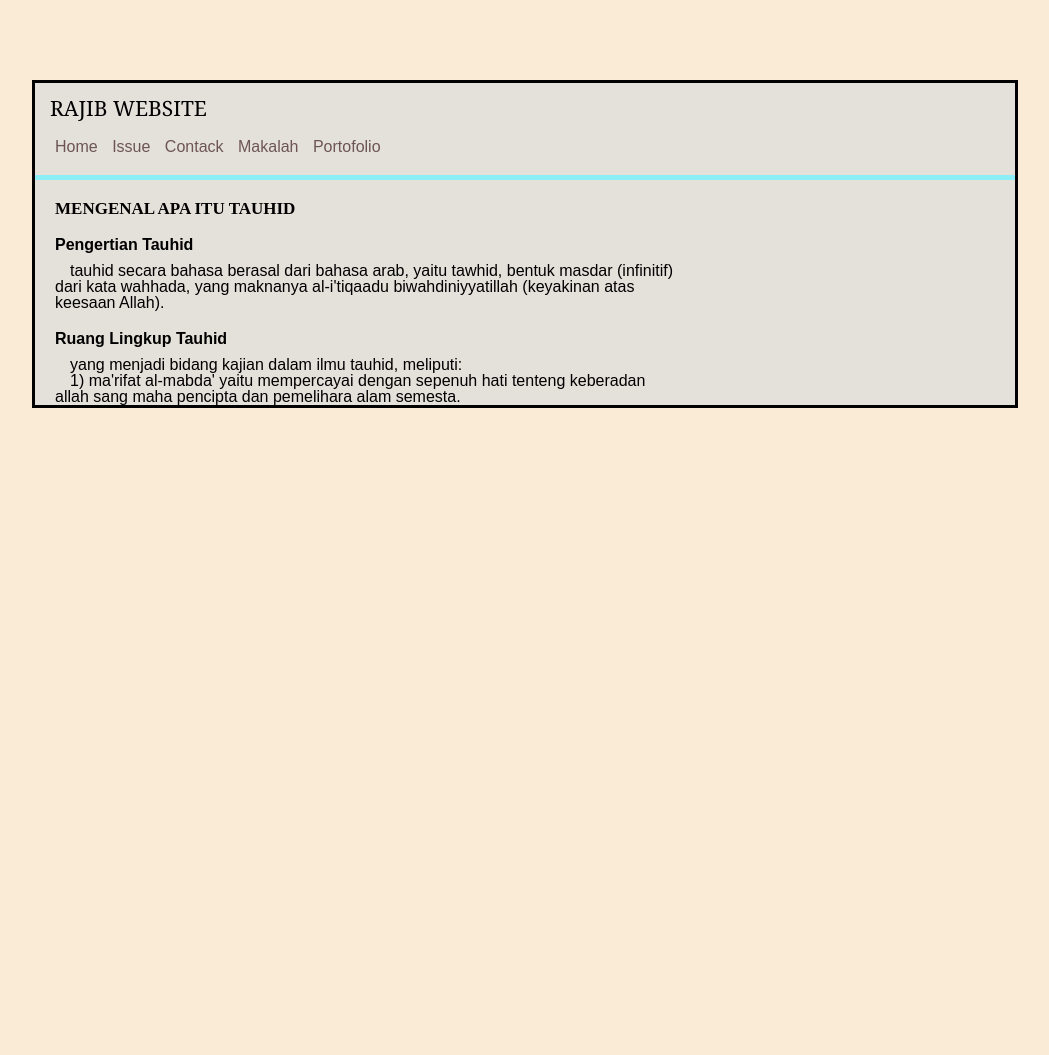
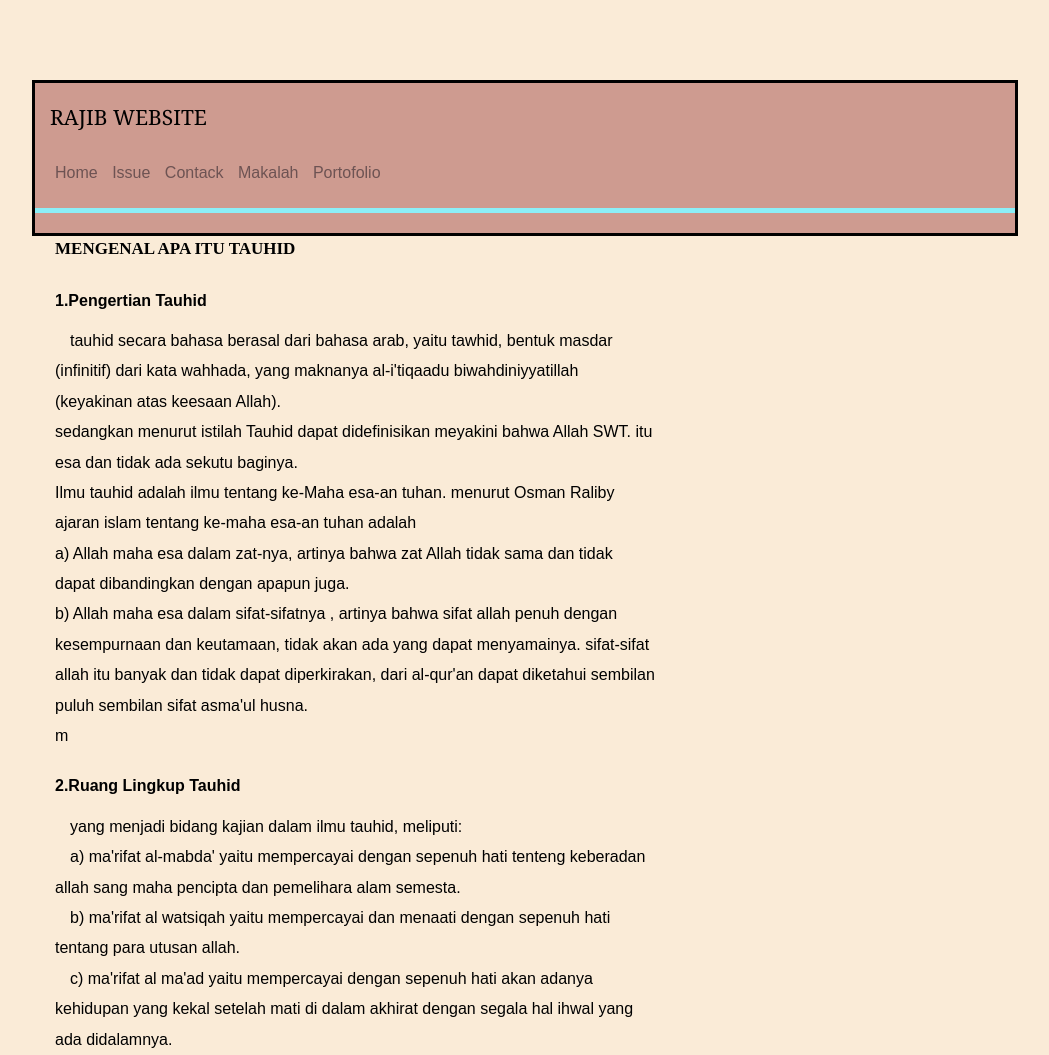
Before and after one commit to RAJIBPROGRAMMING/latihan-remote-git, a plain HTML site: page index.html in a window 1280 px wide. Shown: the whole page, without its empty margins (115-1164 px from the left). Before the commit the page ends 800 px from the top, so only its background shows below. Drawn offline with Linux system fonts and the light colour scheme.

Commit message:
menambahkan paragraf

```diff
--- a/index.html
+++ b/index.html
@@ -28,16 +28,28 @@
             <div class="main">
                 <h3>mengenal apa itu tauhid</h3>
                 <dl>
-                    <dt>pengertian tauhid</dt>
-                    <dd>tauhid secara bahasa berasal dari bahasa arab, yaitu tawhid, bentuk masdar (infinitif) dari kata wahhada, yang maknanya al-i'tiqaadu biwahdiniyyatillah (keyakinan atas keesaan Allah).
-                    <dt>ruang lingkup tauhid</dt>
+                    <dt>1.pengertian tauhid</dt>
+                    <dd>tauhid secara bahasa berasal dari bahasa arab, yaitu tawhid, bentuk masdar (infinitif) dari kata wahhada, yang maknanya al-i'tiqaadu biwahdiniyyatillah (keyakinan atas keesaan Allah).</dd>
+                    <p>sedangkan menurut istilah Tauhid dapat didefinisikan meyakini bahwa Allah SWT. itu esa dan tidak ada sekutu baginya.</p>
+                    <p>Ilmu tauhid adalah ilmu tentang ke-Maha esa-an tuhan. menurut Osman Raliby ajaran islam tentang ke-maha esa-an tuhan adalah</p>
+                    <ol>
+                        <li>a) Allah maha esa dalam zat-nya, artinya bahwa zat Allah tidak sama dan tidak dapat dibandingkan dengan apapun juga.</li>
+                        <li>b) Allah maha esa dalam sifat-sifatnya , artinya bahwa sifat allah penuh dengan kesempurnaan dan keutamaan, tidak akan ada yang dapat menyamainya. sifat-sifat allah itu banyak dan tidak dapat diperkirakan, dari al-qur'an dapat diketahui sembilan puluh sembilan sifat asma'ul husna.</li>
+                        <li>m</li>
+                    </ol>
+                    <dt>2.ruang lingkup tauhid</dt>
                     <dd>yang menjadi bidang kajian dalam ilmu tauhid, meliputi:
                         <ol>
-                            <li>1) ma'rifat al-mabda' yaitu mempercayai dengan sepenuh hati tenteng keberadan allah sang maha pencipta dan pemelihara alam semesta.</li>
+                            <li>a) ma'rifat al-mabda' yaitu mempercayai dengan sepenuh hati tenteng keberadan allah sang maha pencipta dan pemelihara alam semesta.</li>
+                            <li>b) ma'rifat al watsiqah yaitu mempercayai dan menaati dengan sepenuh hati tentang para utusan allah. </li>
+                            <li>c) ma'rifat al ma'ad yaitu mempercayai dengan sepenuh hati akan adanya kehidupan yang kekal setelah mati di dalam akhirat dengan segala hal ihwal yang ada didalamnya.</li>
                         </ol>
                     </dd>
-                    </dd>
                 </dl>
+            </div>
+
+            <div class="sidebar">
+
             </div>
         </div>
     </div>
--- a/style.css
+++ b/style.css
@@ -9,7 +9,7 @@ a, abbr, acronym, address, big, cite, code,
 del, dfn, em, img, ins, kbd, q, s, samp,
 small, strike, strong, sub, sup, tt, var,
 b, u, i, center,
-dl, dt, dd, ol, ul, li,
+dl, dt, dd,ol, ul, li,
 fieldset, form, label, legend,
 table, caption, tbody, tfoot, thead, tr, th, td,
 article, aside, canvas, details, embed,
@@ -50,12 +50,13 @@ table {
 body {
     font-family: Arial, Helvetica, sans-serif;
     background-color: antiquewhite;
+    line-height: 1.9;
 }
 
 .container{
     width: 980px;
     margin: 80px auto;
-    background-color: rgba(221, 221, 221, 0.719);
+    background-color: rgba(156, 66, 66, 0.473);
     border: 3px solid black;
 }
 
@@ -93,9 +94,14 @@ body {
 .content{
     margin-top: 20px;
 }
+
+
+/*BAGIAN MAIN*/
  .main {
     padding-left: 20px;
     width: 620px;
+    float: left;
+    box-sizing: border-box;
 }
 
 .main h3 {
```
